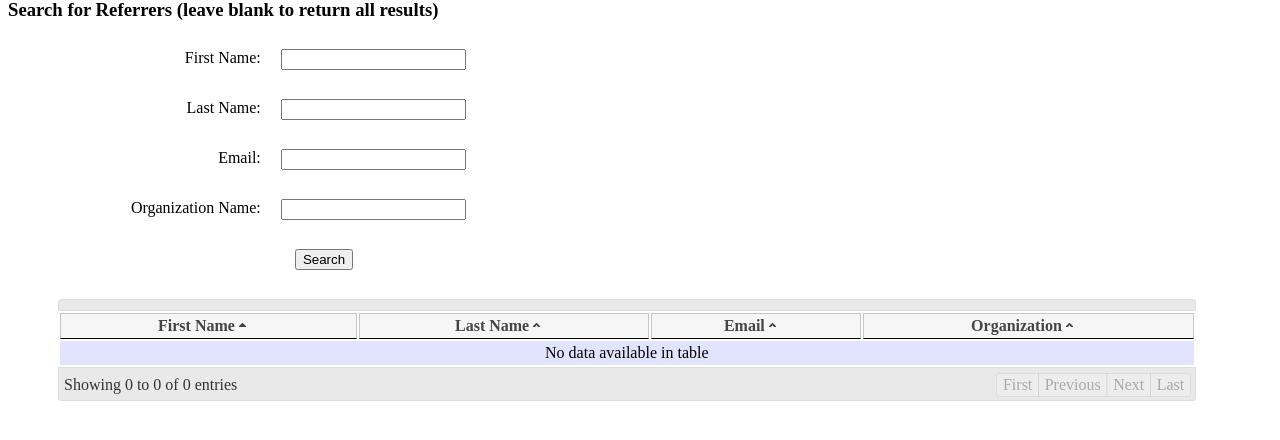
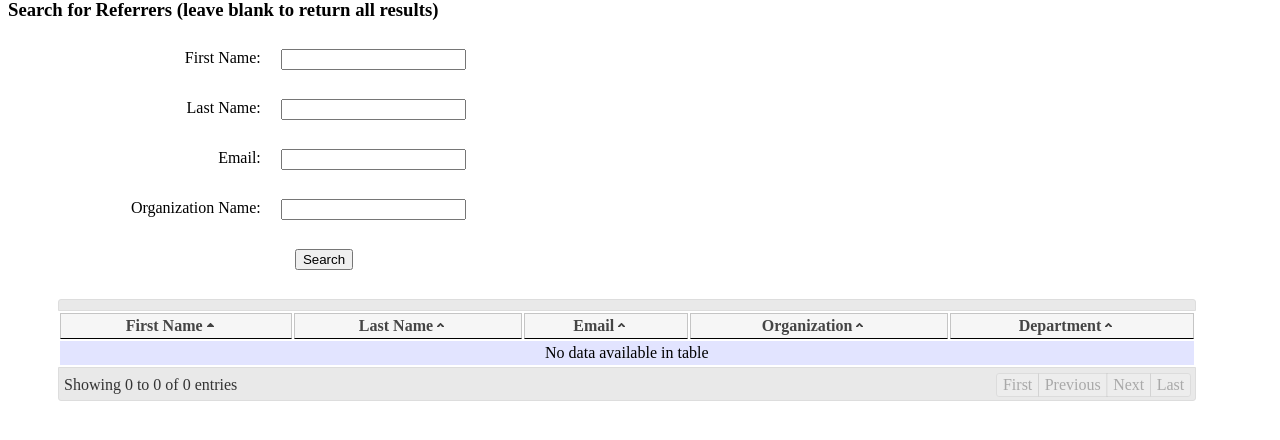
Before and after one commit to innovationhero/nationwidefinance, a Django app: template nationwidefinance/referrals/templates/search_referrers.html in a window 1280 px wide. Shown: the part 78-518 px from the top of the page. Run offline with Django 3.2, Linux system fonts and the light colour scheme; the template is opened without the code that fills it: most values are stand-ins (such as "Sample title", 1, 10 or a date in 2020); some libraries are stand-ins or nearby versions.

Commit message:
added dept to referrer search

```diff
--- a/nationwidefinance/referrals/templates/search_referrers.html
+++ b/nationwidefinance/referrals/templates/search_referrers.html
@@ -12,7 +12,8 @@
 					{'sTitle' : 'First Name'},
 					{'sTitle' : 'Last Name'},
 					{'sTitle' : 'Email'},
-					{'sTitle' :  'Organization'}
+					{'sTitle' :  'Organization'},
+					{'sTitle' : 'Department'}
 				]
 
 
--- a/nationwidefinance/referrals/views.py
+++ b/nationwidefinance/referrals/views.py
@@ -409,7 +409,8 @@ def search_referrers(request):
 		results = [[str(referrer.referrer.first_name),
 				str(referrer.referrer.last_name),
 				str(referrer.referrer.email),
-				str(referrer.organization.get_profile().business_name)] for referrer in referrers]
+				str(referrer.organization.get_profile().business_name),
+				str(referrer.department if referrer.department else '')] for referrer in referrers]
 
 
 
```
